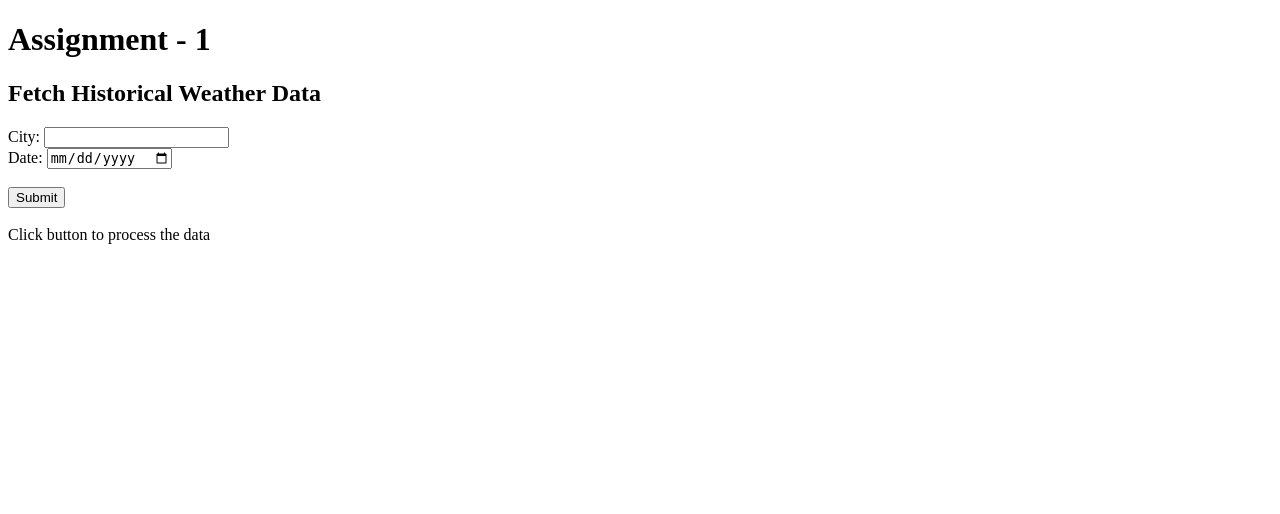
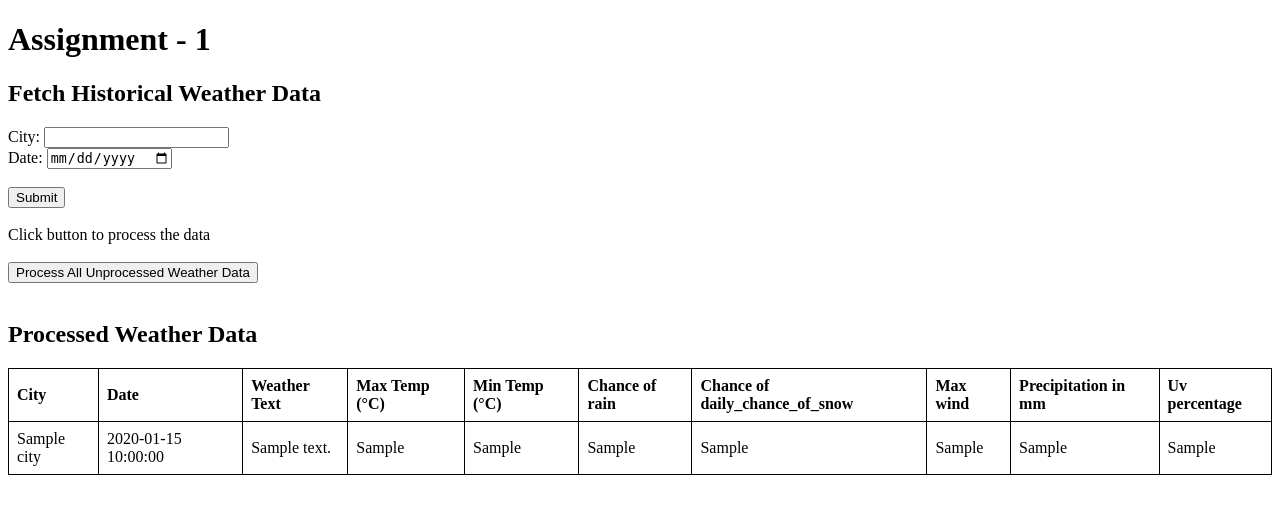
Before and after one commit to 20030069/PDA-assigment, a FastAPI app: template templates/main.html in a window 1280 px wide. Shown: the top 514 px of the page. Run offline with FastAPI, Linux system fonts and the light colour scheme; the template is opened without the code that fills it: most values are stand-ins (such as "Sample title", 1, 10 or a date in 2020).

Commit message:
Update main.html

```diff
--- a/templates/main.html
+++ b/templates/main.html
@@ -5,9 +5,18 @@
     <meta name="viewport" content="width=device-width, initial-scale=1.0">
     <h1>Assignment - 1</h1>
     <title>Weather Data Fetcher</title>
-
+    <style>
+        table, th, td {
+            border: 1px solid black;
+            border-collapse: collapse;
+        }
+        th, td {
+            padding: 8px;
+            text-align: left;
+        }
+    </style>
 </head>
-  <body>
+<body>
     <h2>Fetch Historical Weather Data</h2>
     <form action="/submit" method="post">
         <div>
@@ -26,5 +35,40 @@
         <br>
         <br>
     </form>
-    </body>
+    <form action="/process-all-weather-data" method="get">
+        <button type="submit">Process All Unprocessed Weather Data</button>
+    </form>
+
+    <br>
+    <h2>Processed Weather Data</h2>
+    <table>
+        <tr>
+            <th>City</th>
+            <th>Date</th>
+            <th>Weather Text</th>
+            <th>Max Temp (°C)</th>
+            <th>Min Temp (°C)</th>
+            <th>Chance of rain</th>
+            <th>Chance of daily_chance_of_snow</th>
+            <th>Max wind</th>
+            <th>Precipitation in mm</th>
+            <th>Uv percentage</th>
+
+        </tr>
+        {% for item in weather_data %}
+            <tr>
+                <td>{{ item.city }}</td>
+                <td>{{ item.date }}</td>
+                <td>{{ item.text }}</td>
+                <td>{{ item.maxtemp_c }}</td>
+                <td>{{ item.mintemp_c }}</td>
+                <td>{{ item.daily_chance_of_rain }}</td>
+                <td>{{ item.daily_chance_of_snow }}</td>
+                <td>{{ item.maxwind_kph }}</td>
+                <td>{{ item.totalprecip_mm }}</td>
+                <td>{{ item.uv}}</td>
+            </tr>
+        {% endfor %}
+    </table>
+</body>
 </html>
```
